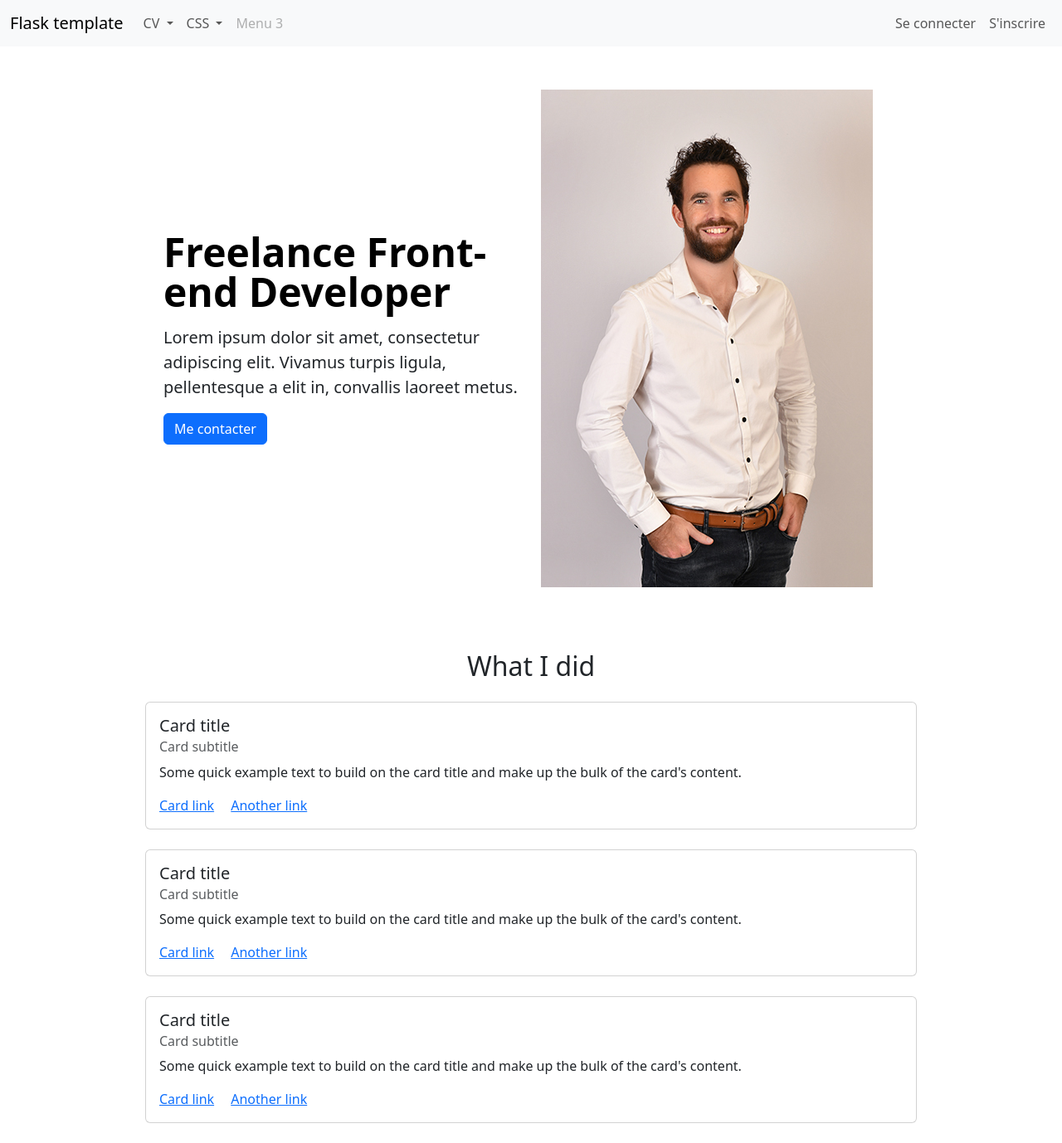
After one commit to GillesCob/my_webapp, a Flask app: page /cv-2 in a window 1280 px wide. The commit adds this page. Shown: the whole page at 83% size. Run offline with Flask 3, Linux system fonts and the light colour scheme.

Commit message:
MAJ complète

```diff
--- a/src/webapp/templates/base.html
+++ b/src/webapp/templates/base.html
@@ -32,15 +32,36 @@
                     </button>
                     <div class="collapse navbar-collapse" id="navbarNav">
                         <ul class="navbar-nav">
-                        <li class="nav-item">
-                            <a class="nav-link" href="{{url_for('views.menu_1')}}">Premier CV</a>
+                            <!--  Dropdown CV -->
+                            <li class="nav-item dropdown">
+                                <a class="nav-link dropdown-toggle" href="#" role="button" data-bs-toggle="dropdown" aria-expanded="false">
+                                    CV
+                                </a>
+                                <ul class="dropdown-menu">
+                                    <li>
+                                        <a class="nav-link" href="{{url_for('views.cv_1')}}">Premier CV</a>
                                     </li>
-                        <li class="nav-item">
-                            <a class="nav-link" href="{{url_for('views.flexbox')}}">Flexbox</a>
+                                    <li>
+                                        <a class="nav-link" href="{{url_for('views.cv_2')}}">Deuxième CV</a>
                                     </li>
-                        <li class="nav-item">
-                            <a class="nav-link" href="{{url_for('views.menu_2')}}">Menu 2</a>
+                                </ul>
                             </li>
+
+                            <!--  Dropdown CSS -->
+                            <li class="nav-item dropdown">
+                                <a class="nav-link dropdown-toggle" href="#" role="button" data-bs-toggle="dropdown" aria-expanded="false">
+                                CSS
+                                </a>
+                                <ul class="dropdown-menu">
+                                    <li>
+                                        <a class="dropdown-item" href="{{url_for('views.flexbox')}}">Flexbox</a>
+                                    </li>
+                                    <li>
+                                        <a class="dropdown-item" href="{{url_for('views.bootstrap')}}">Bootstrap</a>
+                                    </li>
+                                </ul>
+                            </li>
+
                             <li class="nav-item">
                                 <a class="nav-link disabled" aria-disabled="true">Menu 3</a>
                             </li>
--- /dev/null
+++ b/src/webapp/templates/cv_2.html
@@ -0,0 +1,64 @@
+{% extends 'base.html' %}
+
+{% block title %}
+    CV 2
+{% endblock %}
+
+
+{% block content %}
+<!--PRESENTATION-->
+<div class="container px-4 py-5">
+    <div class="row flex-md-row-reverse align-items-center col-lg-10 offset-lg-1 g-4 py-1">
+        <div class="col-10 offset-1 col-md-6 offset-md-0">
+        <img src="../static/images/cv/photo.jpg" class="d-block img-fluid text-center" alt="photo">
+        </div>
+        <div class="col-10 offset-1 col-md-6 offset-md-0">
+        <h1 class="display-5 fw-bold text-body-emphasis lh-1 mb-3 text-center text-md-start">Freelance Front-end Developer</h1>
+        <p class="lead">Lorem ipsum dolor sit amet, consectetur adipiscing elit. Vivamus turpis ligula, pellentesque a elit in, convallis laoreet metus.</p>
+
+        <div class="d-grid gap-2 d-md-flex justify-content-md-start">
+            <a href="mailto:gilles.cobigo@gmail.com?subject=Contact%20depuis%20CV%20en%20ligne" class="btn btn-primary" target="_blank">Me contacter</a>
+        </div>
+        </div>
+    </div>
+</div>
+
+<!--WID-->
+<div class="container">
+
+    <h2 class="text-center mt-4">What I did</h2>
+
+    <div class="card my-4 col-md-10 offset-md-1">
+        <div class="card-body">
+            <h5 class="card-title">Card title</h5>
+            <h6 class="card-subtitle mb-2 text-body-secondary">Card subtitle</h6>
+            <p class="card-text">Some quick example text to build on the card title and make up the bulk of the card's content.</p>
+            <a href="#" class="card-link">Card link</a>
+            <a href="#" class="card-link">Another link</a>
+        </div>
+    </div>
+
+    <div class="card my-4 col-md-10 offset-md-1">
+        <div class="card-body">
+            <h5 class="card-title">Card title</h5>
+            <h6 class="card-subtitle mb-2 text-body-secondary">Card subtitle</h6>
+            <p class="card-text">Some quick example text to build on the card title and make up the bulk of the card's content.</p>
+            <a href="#" class="card-link">Card link</a>
+            <a href="#" class="card-link">Another link</a>
+        </div>
+    </div>
+
+    <div class="card my-4 col-md-10 offset-md-1">
+        <div class="card-body">
+            <h5 class="card-title">Card title</h5>
+            <h6 class="card-subtitle mb-2 text-body-secondary">Card subtitle</h6>
+            <p class="card-text">Some quick example text to build on the card title and make up the bulk of the card's content.</p>
+            <a href="#" class="card-link">Card link</a>
+            <a href="#" class="card-link">Another link</a>
+        </div>
+    </div>
+</div>
+
+
+
+{% endblock %}
--- a/src/webapp/views.py
+++ b/src/webapp/views.py
@@ -9,18 +9,22 @@ views = Blueprint("views", __name__)
 def home_page():
     return render_template('home.html',user=current_user)
 
-@views.route('/menu-1')
-def menu_1():
-    return render_template('menu_1.html',user=current_user)
+@views.route('/cv-1')
+def cv_1():
+    return render_template('cv_1.html',user=current_user)
 
-@views.route('/menu-2')
-@login_required
-def menu_2():
-    return render_template('menu_2.html',user=current_user)
+@views.route('/cv-2')
+#@login_required
+def cv_2():
+    return render_template('cv_2.html',user=current_user)
 
 @views.route('/flexbox')
 def flexbox():
     return render_template('flexbox.html',user=current_user)
+
+@views.route('/bootstrap')
+def bootstrap():
+    return render_template('bootstrap.html',user=current_user)
 
 @views.route('/login')
 def login():
```
Also changed, not shown: src/webapp/templates/bootstrap.html (added, +23 -0 lines), src/webapp/templates/cv_1.html (renamed from src/webapp/templates/menu_1.html, +7 -7 lines), src/webapp/templates/flexbox.html (+53 -46 lines), src/webapp/templates/menu_2.html (deleted, +0 -12 lines), src/webapp/static/images/cv/experience_1.jpeg (renamed from src/webapp/static/images/old_cv/experience_1.jpeg), src/webapp/static/images/cv/experience_2.jpeg (renamed from src/webapp/static/images/old_cv/experience_2.jpeg), src/webapp/static/images/cv/experience_3.jpeg (renamed from src/webapp/static/images/old_cv/experience_3.jpeg), src/webapp/static/images/cv/photo.jpg (renamed from src/webapp/static/images/old_cv/photo.jpg). Lines whose indentation alone changed are shown as unchanged.
